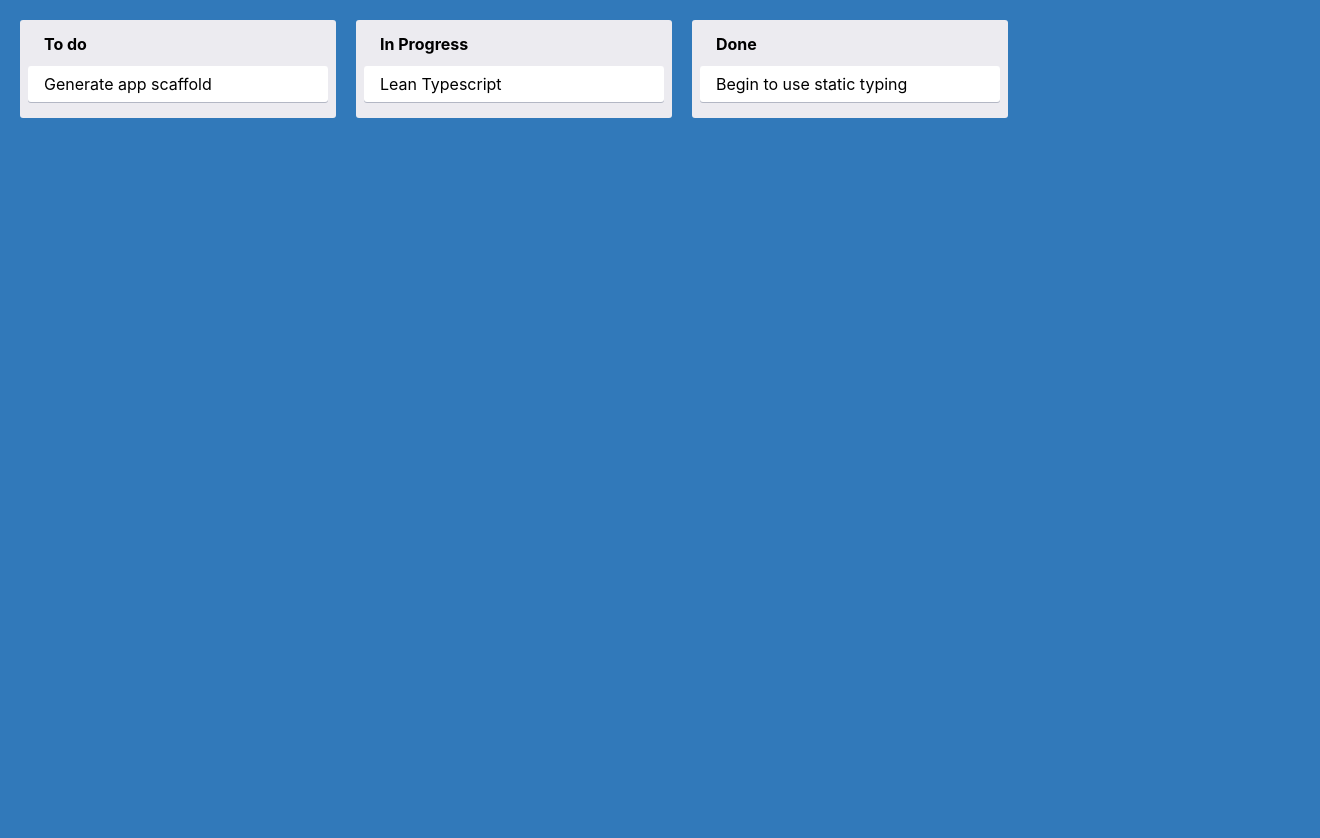
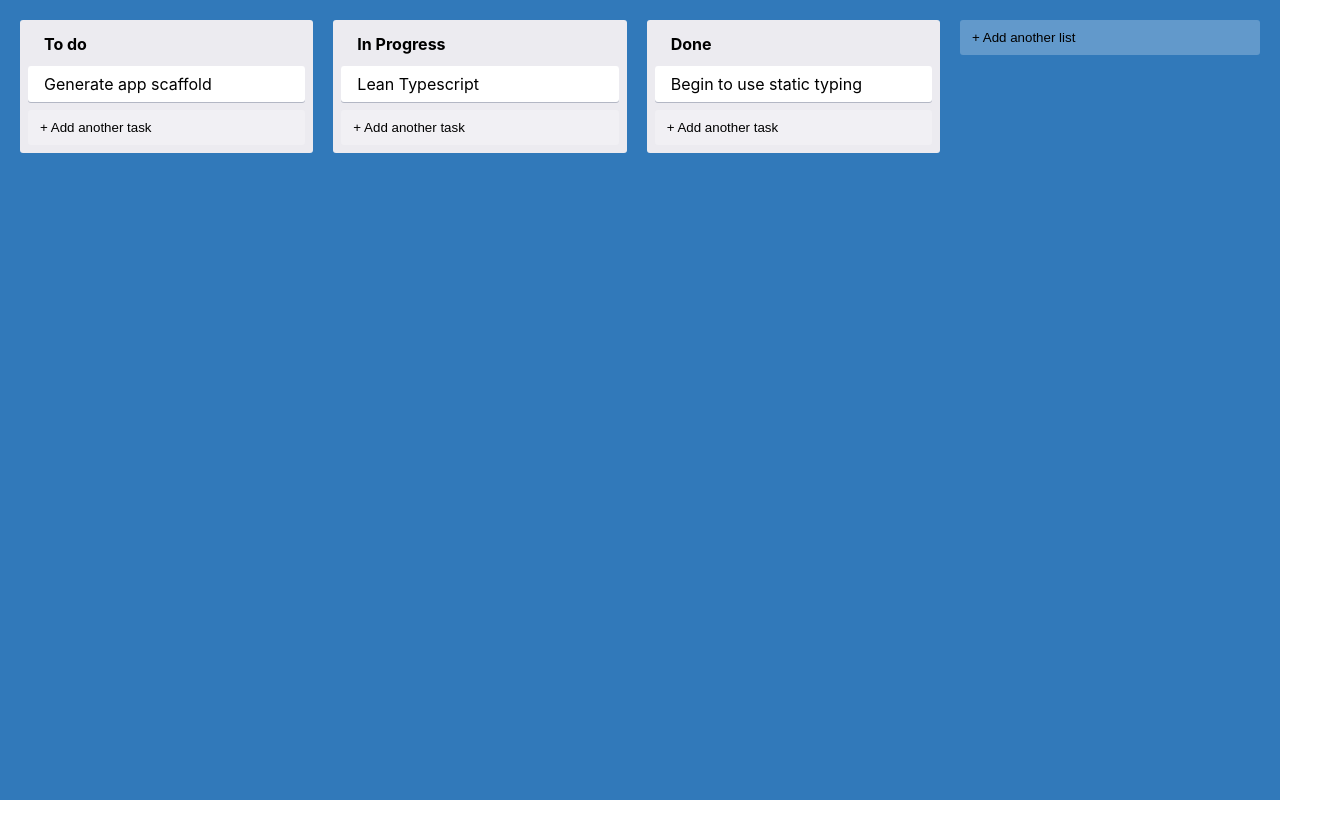
Before and after one commit to binhthaitrinh/trello-clone, a React (Create React App) app: page / in a window 1280 px wide. Shown: the whole page, 1320 px wide, since content can reach past the window. After the commit the page ends 800 px from the top, so only its background shows below. Built offline with nearby package versions, Linux system fonts and the light colour scheme.

Commit message:
create and style add new items component

```diff
--- /dev/null
+++ b/src/AddNewItem.tsx
@@ -0,0 +1,31 @@
+import React, { useState } from "react";
+import { AddItemButton } from "./styles";
+import { NewItemForm } from "./NewItemForm";
+
+interface AddNewItemProps {
+  onAdd(text: string): void;
+  toggleButtonText: string;
+  dark?: boolean;
+}
+
+export const AddNewItem = (props: AddNewItemProps) => {
+  const [showForm, setShowForm] = useState(false);
+  const { onAdd, toggleButtonText, dark } = props;
+
+  if (showForm) {
+    return (
+      <NewItemForm
+        onAdd={(text) => {
+          onAdd(text);
+          setShowForm(false);
+        }}
+      />
+    );
+  }
+
+  return (
+    <AddItemButton dark={dark} onClick={() => setShowForm(true)}>
+      {toggleButtonText}
+    </AddItemButton>
+  );
+};
--- a/src/App.tsx
+++ b/src/App.tsx
@@ -2,6 +2,7 @@
 import { AppContainer } from "./styles";
 import { Column } from "./Column";
 import { Card } from "./Card";
+import { AddNewItem } from "./AddNewItem";
 
 function App() {
   return (
@@ -15,6 +16,7 @@
       <Column text="Done">
         <Card text="Begin to use static typing" />
       </Column>
+      <AddNewItem toggleButtonText="+ Add another list" onAdd={console.log} />
     </AppContainer>
   );
 }
--- a/src/Column.tsx
+++ b/src/Column.tsx
@@ -1,5 +1,6 @@
 import React from "react";
 import { ColumnContainer, ColumnTitle } from "./styles";
+import { AddNewItem } from "./AddNewItem";
 
 interface ColumnProps {
   // ? to say that text prop is optional, TypeScript will conclude that text can be undefined, for example: text?: string
@@ -14,6 +15,11 @@
     <ColumnContainer>
       <ColumnTitle>{text}</ColumnTitle>
       {children}
+      <AddNewItem
+        toggleButtonText="+ Add another task"
+        onAdd={console.log}
+        dark
+      />
     </ColumnContainer>
   );
 };
--- /dev/null
+++ b/src/NewItemForm.tsx
@@ -0,0 +1,23 @@
+import React, { useState } from "react";
+import { NewItemFormContainer, NewItemButton, NewItemInput } from "./styles";
+
+interface NewItemFormProps {
+  onAdd(text: string): void;
+}
+
+export const NewItemForm = ({ onAdd }: NewItemFormProps) => {
+  const [text, setText] = useState("");
+
+  return (
+    <NewItemFormContainer>
+      <NewItemInput value={text} onChange={(e) => setText(e.target.value)} />
+      <NewItemButton
+        onClick={() => {
+          onAdd(text);
+        }}
+      >
+        Create
+      </NewItemButton>
+    </NewItemFormContainer>
+  );
+};
--- a/src/index.css
+++ b/src/index.css
@@ -19,7 +19,7 @@
 *,
 *:before,
 *:after {
-  box-sizing: interhit;
+  box-sizing: inherit;
 }
 
 html,
--- a/src/styles.ts
+++ b/src/styles.ts
@@ -34,3 +34,50 @@
   border-radius: 3px;
   box-shadow: #091e4240 0px 1px 0px 0px;
 `;
+
+interface AddItemButtonProps {
+  dark?: boolean;
+}
+
+export const AddItemButton = styled.button<AddItemButtonProps>`
+  background-color: #ffffff3d;
+  border-radius: 3px;
+  border: none;
+  color: ${(props) => (props.dark ? "#000" : "#fff")}
+  cursor: pointer;
+  max-width: 300px;
+  padding: 10px 12px;
+  text-align: left;
+  transition: background 85ms ease-in;
+  width: 100%;
+  &:hover {
+    background-color: #ffffff52;
+  }
+`;
+
+export const NewItemFormContainer = styled.div`
+  max-width: 300px;
+  display: flex;
+  flex-direction: column;
+  width: 100%;
+  align-items: flex-start;
+`;
+
+export const NewItemButton = styled.button`
+  background-color: #5aac44;
+  border-radius: 3px;
+  border: none;
+  box-shadow: none;
+  color: #fff;
+  padding: 6px 12px;
+  text-align: center;
+`;
+
+export const NewItemInput = styled.input`
+  border-radius: 3px;
+  border: none;
+  box-shadow: #091e4240 0px 1px 0px 0px;
+  margin-bottom: 0.5rem;
+  padding: 0.5rem 1rem;
+  width: 100%;
+`;
```
Also changed, not shown: 1 other file (tests, documents, lock files or other folders).
